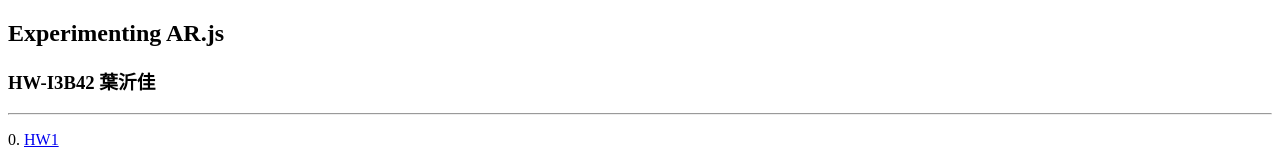
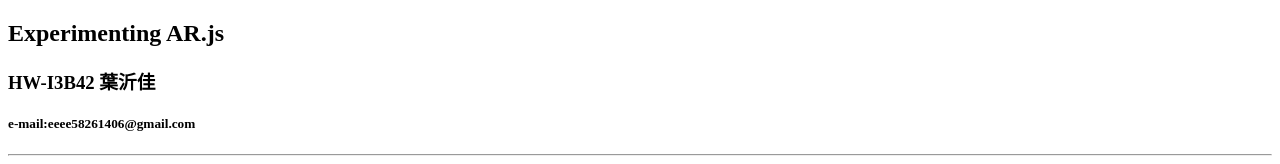
Before and after one commit to Janeciya/ar.js-hw, a plain HTML site: page three.js/miniARHW/index.html in a window 1280 px wide. Shown: the top 164 px of the page. Drawn offline with Linux system fonts and the light colour scheme.

Commit message:
“ar.ja-hw”

```diff
--- a/three.js/miniARHW/index.html
+++ b/three.js/miniARHW/index.html
@@ -8,6 +8,7 @@
 <body>
 <h2>Experimenting AR.js</h2>
 <h3>HW-I3B42 葉沂佳</h3>
+<h5>e-mail:eeee58261406@gmail.com</h5>
 <hr>
 <p>0. <a href="hw1.html">HW1</a></p>
 <table border="1" width="100%">
```
